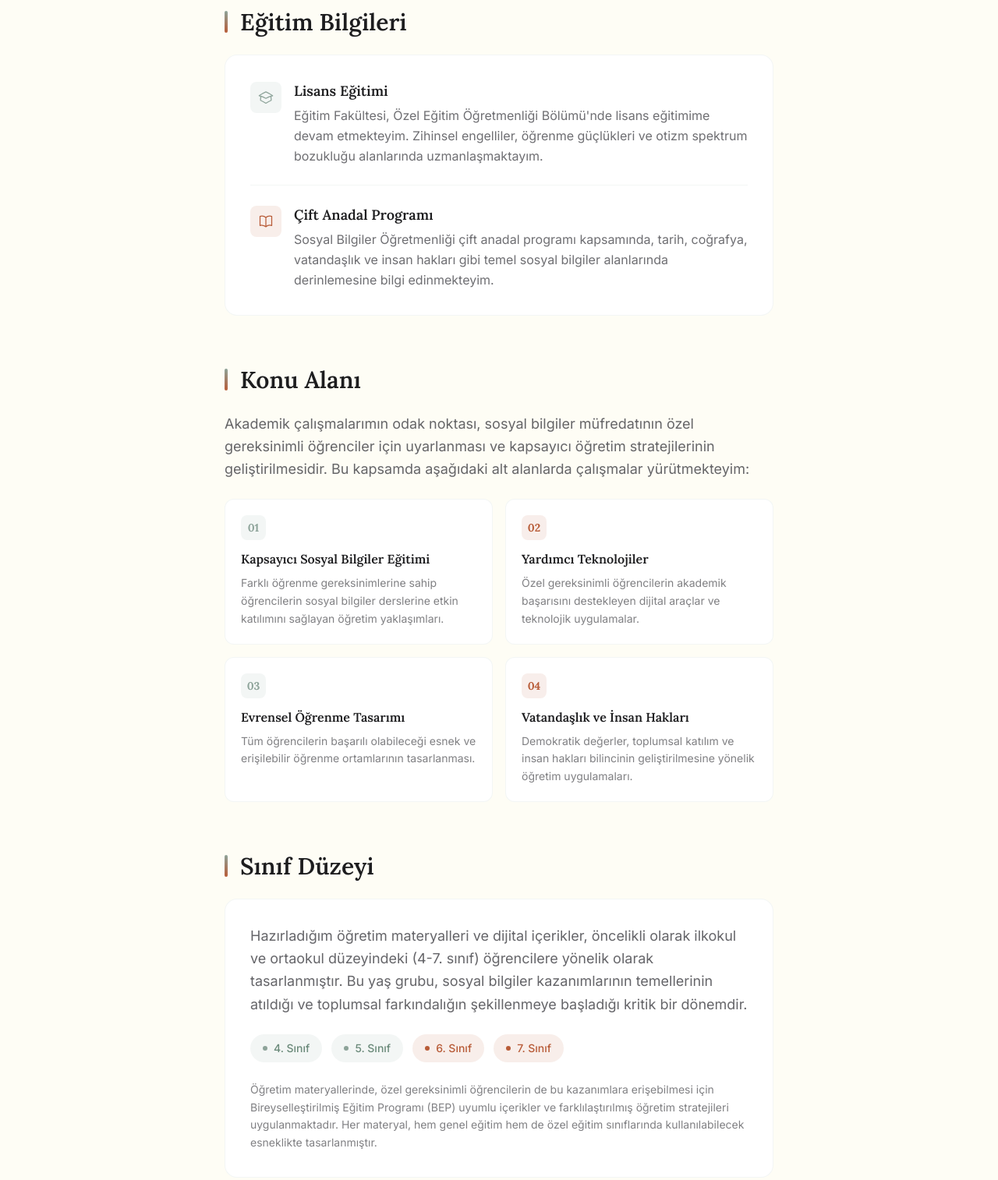
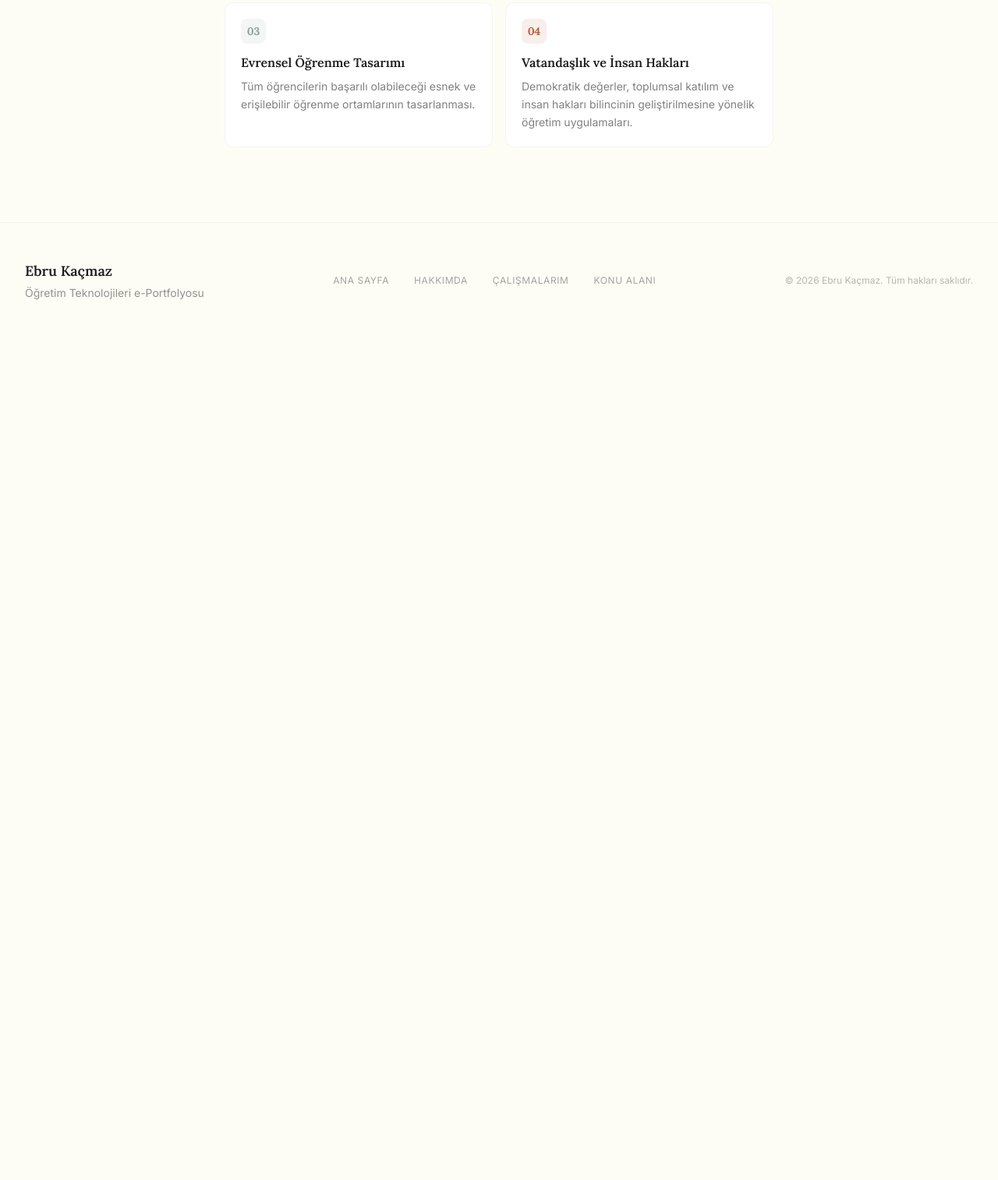
Before and after one commit to ebrukacmaz/portfolio, a plain HTML site: page subject.html in a window 1280 px wide. Shown: the part 780-2294 px from the top of the page at 78% size. After the commit the page ends 1214 px from the top, so only its background shows below. Drawn offline with nearby package versions, Linux system fonts and the light colour scheme.

Commit message:
Add files via upload

```diff
--- a/subject.html
+++ b/subject.html
@@ -1,13 +1,17 @@
 <!DOCTYPE html>
 <html lang="tr">
+
 <head>
     <meta charset="UTF-8">
     <meta name="viewport" content="width=device-width, initial-scale=1.0">
-    <meta name="description" content="Ebru Kaçmaz - Konu alanı, akademik çerçeve, eğitim bilgileri ve hedef sınıf düzeyi.">
+    <meta name="description"
+        content="Ebru Kaçmaz - Konu alanı, akademik çerçeve, eğitim bilgileri ve hedef sınıf düzeyi.">
     <title>Konu Alanı | Ebru Kaçmaz e-Portfolyo</title>
     <link rel="preconnect" href="https://fonts.googleapis.com">
     <link rel="preconnect" href="https://fonts.gstatic.com" crossorigin>
-    <link href="https://fonts.googleapis.com/css2?family=Inter:wght@300;400;500;600;700&family=Lora:ital,wght@0,400;0,500;0,600;0,700;1,400&display=swap" rel="stylesheet">
+    <link
+        href="https://fonts.googleapis.com/css2?family=Inter:wght@300;400;500;600;700&family=Lora:ital,wght@0,400;0,500;0,600;0,700;1,400&display=swap"
+        rel="stylesheet">
     <script src="https://cdn.tailwindcss.com"></script>
     <script>
         tailwind.config = {
@@ -18,13 +22,14 @@
                         sage: '#8DA399', 'sage-light': '#A8BFB3', 'sage-dark': '#6B8A7A',
                         terracotta: '#B85C38', 'terracotta-light': '#D4845F',
                     },
-                    fontFamily: { lora: ['Lora','serif'], inter: ['Inter','sans-serif'] },
+                    fontFamily: { lora: ['Lora', 'serif'], inter: ['Inter', 'sans-serif'] },
                 }
             }
         }
     </script>
     <link rel="stylesheet" href="style.css">
 </head>
+
 <body class="min-h-screen bg-cream text-dark-gray font-inter">
 
     <!-- NAVBAR -->
@@ -32,15 +37,21 @@
         <div class="max-w-7xl mx-auto px-6 lg:px-8">
             <div class="flex items-center justify-between h-20">
                 <a href="index.html" class="flex items-center group outline-none">
-                    <img src="ebrulogo.svg" alt="Ebru Kaçmaz Logo" class="h-10 md:h-12 lg:h-14 w-auto transition-transform duration-300 group-hover:scale-105" />
+                    <img src="ebrulogo.svg" alt="Ebru Kaçmaz Logo"
+                        class="h-14 md:h-16 lg:h-[72px] w-auto transition-transform duration-300 group-hover:scale-105" />
                 </a>
                 <div class="hidden md:flex items-center gap-10">
-                    <a href="index.html" class="nav-link text-sm font-medium text-dark-gray tracking-wide uppercase">Ana Sayfa</a>
-                    <a href="about.html" class="nav-link text-sm font-medium text-dark-gray tracking-wide uppercase">Hakkımda</a>
-                    <a href="works.html" class="nav-link text-sm font-medium text-dark-gray tracking-wide uppercase">Çalışmalarım</a>
-                    <a href="subject.html" class="nav-link active text-sm font-medium text-charcoal tracking-wide uppercase">Konu Alanı</a>
+                    <a href="index.html" class="nav-link text-sm font-medium text-dark-gray tracking-wide uppercase">Ana
+                        Sayfa</a>
+                    <a href="about.html"
+                        class="nav-link text-sm font-medium text-dark-gray tracking-wide uppercase">Hakkımda</a>
+                    <a href="works.html"
+                        class="nav-link text-sm font-medium text-dark-gray tracking-wide uppercase">Çalışmalarım</a>
+                    <a href="subject.html"
+                        class="nav-link active text-sm font-medium text-charcoal tracking-wide uppercase">Konu Alanı</a>
                 </div>
-                <button id="mobile-toggle" class="md:hidden flex flex-col gap-1.5 p-2" aria-label="Menü" aria-expanded="false">
+                <button id="mobile-toggle" class="md:hidden flex flex-col gap-1.5 p-2" aria-label="Menü"
+                    aria-expanded="false">
                     <span class="bar w-6 h-0.5 bg-charcoal transition-all duration-300 origin-center"></span>
                     <span class="bar w-6 h-0.5 bg-charcoal transition-all duration-300"></span>
                     <span class="bar w-6 h-0.5 bg-charcoal transition-all duration-300 origin-center"></span>
@@ -49,10 +60,14 @@
         </div>
         <div id="mobile-menu" class="mobile-menu md:hidden bg-cream/95 backdrop-blur-md border-t border-sage/10">
             <div class="px-6 py-4 flex flex-col gap-4">
-                <a href="index.html" class="text-sm font-medium text-dark-gray tracking-wide uppercase py-2">Ana Sayfa</a>
-                <a href="about.html" class="text-sm font-medium text-dark-gray tracking-wide uppercase py-2">Hakkımda</a>
-                <a href="works.html" class="text-sm font-medium text-dark-gray tracking-wide uppercase py-2">Çalışmalarım</a>
-                <a href="subject.html" class="text-sm font-medium text-charcoal tracking-wide uppercase py-2">Konu Alanı</a>
+                <a href="index.html" class="text-sm font-medium text-dark-gray tracking-wide uppercase py-2">Ana
+                    Sayfa</a>
+                <a href="about.html"
+                    class="text-sm font-medium text-dark-gray tracking-wide uppercase py-2">Hakkımda</a>
+                <a href="works.html"
+                    class="text-sm font-medium text-dark-gray tracking-wide uppercase py-2">Çalışmalarım</a>
+                <a href="subject.html" class="text-sm font-medium text-charcoal tracking-wide uppercase py-2">Konu
+                    Alanı</a>
             </div>
         </div>
     </nav>
@@ -71,7 +86,9 @@
         </div>
     </header>
 
-    <div class="max-w-7xl mx-auto px-6 lg:px-8"><div class="h-px bg-gradient-to-r from-transparent via-sage/30 to-transparent"></div></div>
+    <div class="max-w-7xl mx-auto px-6 lg:px-8">
+        <div class="h-px bg-gradient-to-r from-transparent via-sage/30 to-transparent"></div>
+    </div>
 
     <!-- MAIN CONTENT -->
     <main class="py-16 md:py-24">
@@ -80,107 +97,52 @@
             <!-- Introduction -->
             <article class="space-y-16 fade-in-up">
 
-                <section>
-                    <p class="text-lg leading-relaxed text-dark-gray/85 mb-6">
-                        Eğitim yolculuğumda, sosyal bilgiler öğretmenliği ile özel eğitim öğretmenliği alanlarını bir arada yürütmenin bana kazandırdığı en değerli perspektif, her öğrencinin toplumsal yaşama tam ve eşit katılım hakkına sahip olduğu bilincidir. Bu iki disiplinin kesişim noktasında, kapsayıcı ve erişilebilir öğretim uygulamaları geliştirmek temel akademik hedefim olmuştur.
-                    </p>
-                    <p class="text-lg leading-relaxed text-dark-gray/85">
-                        Sosyal bilgiler eğitimi, bireylerin toplumsal, tarihsel ve coğrafi okuryazarlığını geliştirirken; özel eğitim, bireysel farklılıkları merkeze alan pedagojik yaklaşımlar sunmaktadır. Bu iki alanın entegrasyonu, tüm öğrencilerin sosyal bilgiler kazanımlarına ulaşabilmesi için evrensel tasarım ilkeleriyle desteklenen bir öğretim çerçevesi oluşturmaktadır.
-                    </p>
-                </section>
-
-                <!-- Eğitim Bilgileri -->
-                <section>
-                    <h2 class="font-lora text-2xl md:text-3xl font-semibold text-charcoal mb-6 accent-bar">Eğitim Bilgileri</h2>
-                    <div class="bg-white rounded-2xl border border-sage/10 p-8 space-y-6">
-                        <div class="flex items-start gap-4">
-                            <div class="w-10 h-10 bg-sage/10 rounded-lg flex items-center justify-center flex-shrink-0 mt-0.5">
-                                <svg class="w-5 h-5 text-sage" fill="none" stroke="currentColor" viewBox="0 0 24 24"><path stroke-linecap="round" stroke-linejoin="round" stroke-width="1.5" d="M4.26 10.147a60.436 60.436 0 00-.491 6.347A48.627 48.627 0 0112 20.904a48.627 48.627 0 018.232-4.41 60.46 60.46 0 00-.491-6.347m-15.482 0a50.57 50.57 0 00-2.658-.813A59.905 59.905 0 0112 3.493a59.902 59.902 0 0110.399 5.84c-.896.248-1.783.52-2.658.814m-15.482 0A50.697 50.697 0 0112 13.489a50.702 50.702 0 017.74-3.342"/></svg>
-                            </div>
-                            <div>
-                                <h3 class="font-lora text-lg font-semibold text-charcoal mb-1">Lisans Eğitimi</h3>
-                                <p class="text-dark-gray/80 leading-relaxed">Eğitim Fakültesi, Özel Eğitim Öğretmenliği Bölümü'nde lisans eğitimime devam etmekteyim. Zihinsel engelliler, öğrenme güçlükleri ve otizm spektrum bozukluğu alanlarında uzmanlaşmaktayım.</p>
-                            </div>
-                        </div>
-                        <div class="h-px bg-sage/10"></div>
-                        <div class="flex items-start gap-4">
-                            <div class="w-10 h-10 bg-terracotta/10 rounded-lg flex items-center justify-center flex-shrink-0 mt-0.5">
-                                <svg class="w-5 h-5 text-terracotta" fill="none" stroke="currentColor" viewBox="0 0 24 24"><path stroke-linecap="round" stroke-linejoin="round" stroke-width="1.5" d="M12 6.042A8.967 8.967 0 006 3.75c-1.052 0-2.062.18-3 .512v14.25A8.987 8.987 0 016 18c2.305 0 4.408.867 6 2.292m0-14.25a8.966 8.966 0 016-2.292c1.052 0 2.062.18 3 .512v14.25A8.987 8.987 0 0018 18a8.967 8.967 0 00-6 2.292m0-14.25v14.25"/></svg>
-                            </div>
-                            <div>
-                                <h3 class="font-lora text-lg font-semibold text-charcoal mb-1">Çift Anadal Programı</h3>
-                                <p class="text-dark-gray/80 leading-relaxed">Sosyal Bilgiler Öğretmenliği çift anadal programı kapsamında, tarih, coğrafya, vatandaşlık ve insan hakları gibi temel sosyal bilgiler alanlarında derinlemesine bilgi edinmekteyim.</p>
-                            </div>
-                        </div>
-                    </div>
-                </section>
-
                 <!-- Konu Alanı -->
                 <section>
-                    <h2 class="font-lora text-2xl md:text-3xl font-semibold text-charcoal mb-6 accent-bar">Konu Alanı</h2>
+                    <h2 class="font-lora text-2xl md:text-3xl font-semibold text-charcoal mb-6 accent-bar">Konu Alanı
+                    </h2>
                     <p class="text-lg leading-relaxed text-dark-gray/85 mb-6">
-                        Akademik çalışmalarımın odak noktası, sosyal bilgiler müfredatının özel gereksinimli öğrenciler için uyarlanması ve kapsayıcı öğretim stratejilerinin geliştirilmesidir. Bu kapsamda aşağıdaki alt alanlarda çalışmalar yürütmekteyim:
+                        Akademik çalışmalarımın odak noktası, sosyal bilgiler müfredatının özel gereksinimli öğrenciler
+                        için uyarlanması ve kapsayıcı öğretim stratejilerinin geliştirilmesidir. Bu kapsamda aşağıdaki
+                        alt alanlarda çalışmalar yürütmekteyim:
                     </p>
                     <div class="grid grid-cols-1 sm:grid-cols-2 gap-4">
                         <div class="bg-white rounded-xl border border-sage/10 p-5 card-hover">
                             <div class="w-8 h-8 bg-sage/10 rounded-lg flex items-center justify-center mb-3">
                                 <span class="font-lora text-sm font-bold text-sage">01</span>
                             </div>
-                            <h4 class="font-lora text-base font-semibold text-charcoal mb-2">Kapsayıcı Sosyal Bilgiler Eğitimi</h4>
-                            <p class="text-sm text-dark-gray/70 leading-relaxed">Farklı öğrenme gereksinimlerine sahip öğrencilerin sosyal bilgiler derslerine etkin katılımını sağlayan öğretim yaklaşımları.</p>
+                            <h4 class="font-lora text-base font-semibold text-charcoal mb-2">Kapsayıcı Sosyal Bilgiler
+                                Eğitimi</h4>
+                            <p class="text-sm text-dark-gray/70 leading-relaxed">Farklı öğrenme gereksinimlerine sahip
+                                öğrencilerin sosyal bilgiler derslerine etkin katılımını sağlayan öğretim yaklaşımları.
+                            </p>
                         </div>
                         <div class="bg-white rounded-xl border border-sage/10 p-5 card-hover">
                             <div class="w-8 h-8 bg-terracotta/10 rounded-lg flex items-center justify-center mb-3">
                                 <span class="font-lora text-sm font-bold text-terracotta">02</span>
                             </div>
                             <h4 class="font-lora text-base font-semibold text-charcoal mb-2">Yardımcı Teknolojiler</h4>
-                            <p class="text-sm text-dark-gray/70 leading-relaxed">Özel gereksinimli öğrencilerin akademik başarısını destekleyen dijital araçlar ve teknolojik uygulamalar.</p>
+                            <p class="text-sm text-dark-gray/70 leading-relaxed">Özel gereksinimli öğrencilerin akademik
+                                başarısını destekleyen dijital araçlar ve teknolojik uygulamalar.</p>
                         </div>
                         <div class="bg-white rounded-xl border border-sage/10 p-5 card-hover">
                             <div class="w-8 h-8 bg-sage/10 rounded-lg flex items-center justify-center mb-3">
                                 <span class="font-lora text-sm font-bold text-sage">03</span>
                             </div>
-                            <h4 class="font-lora text-base font-semibold text-charcoal mb-2">Evrensel Öğrenme Tasarımı</h4>
-                            <p class="text-sm text-dark-gray/70 leading-relaxed">Tüm öğrencilerin başarılı olabileceği esnek ve erişilebilir öğrenme ortamlarının tasarlanması.</p>
+                            <h4 class="font-lora text-base font-semibold text-charcoal mb-2">Evrensel Öğrenme Tasarımı
+                            </h4>
+                            <p class="text-sm text-dark-gray/70 leading-relaxed">Tüm öğrencilerin başarılı olabileceği
+                                esnek ve erişilebilir öğrenme ortamlarının tasarlanması.</p>
                         </div>
                         <div class="bg-white rounded-xl border border-sage/10 p-5 card-hover">
                             <div class="w-8 h-8 bg-terracotta/10 rounded-lg flex items-center justify-center mb-3">
                                 <span class="font-lora text-sm font-bold text-terracotta">04</span>
                             </div>
-                            <h4 class="font-lora text-base font-semibold text-charcoal mb-2">Vatandaşlık ve İnsan Hakları</h4>
-                            <p class="text-sm text-dark-gray/70 leading-relaxed">Demokratik değerler, toplumsal katılım ve insan hakları bilincinin geliştirilmesine yönelik öğretim uygulamaları.</p>
+                            <h4 class="font-lora text-base font-semibold text-charcoal mb-2">Vatandaşlık ve İnsan
+                                Hakları</h4>
+                            <p class="text-sm text-dark-gray/70 leading-relaxed">Demokratik değerler, toplumsal katılım
+                                ve insan hakları bilincinin geliştirilmesine yönelik öğretim uygulamaları.</p>
                         </div>
-                    </div>
-                </section>
-
-                <!-- Sınıf Düzeyi -->
-                <section>
-                    <h2 class="font-lora text-2xl md:text-3xl font-semibold text-charcoal mb-6 accent-bar">Sınıf Düzeyi</h2>
-                    <div class="bg-white rounded-2xl border border-sage/10 p-8">
-                        <p class="text-lg leading-relaxed text-dark-gray/85 mb-6">
-                            Hazırladığım öğretim materyalleri ve dijital içerikler, öncelikli olarak ilkokul ve ortaokul düzeyindeki (4-7. sınıf) öğrencilere yönelik olarak tasarlanmıştır. Bu yaş grubu, sosyal bilgiler kazanımlarının temellerinin atıldığı ve toplumsal farkındalığın şekillenmeye başladığı kritik bir dönemdir.
-                        </p>
-                        <div class="flex flex-wrap gap-3">
-                            <span class="inline-flex items-center gap-2 bg-sage/10 text-sage-dark px-4 py-2 rounded-full text-sm font-medium">
-                                <span class="w-1.5 h-1.5 bg-sage rounded-full"></span>
-                                4. Sınıf
-                            </span>
-                            <span class="inline-flex items-center gap-2 bg-sage/10 text-sage-dark px-4 py-2 rounded-full text-sm font-medium">
-                                <span class="w-1.5 h-1.5 bg-sage rounded-full"></span>
-                                5. Sınıf
-                            </span>
-                            <span class="inline-flex items-center gap-2 bg-terracotta/10 text-terracotta px-4 py-2 rounded-full text-sm font-medium">
-                                <span class="w-1.5 h-1.5 bg-terracotta rounded-full"></span>
-                                6. Sınıf
-                            </span>
-                            <span class="inline-flex items-center gap-2 bg-terracotta/10 text-terracotta px-4 py-2 rounded-full text-sm font-medium">
-                                <span class="w-1.5 h-1.5 bg-terracotta rounded-full"></span>
-                                7. Sınıf
-                            </span>
-                        </div>
-                        <p class="text-dark-gray/70 leading-relaxed mt-6 text-sm">
-                            Öğretim materyallerinde, özel gereksinimli öğrencilerin de bu kazanımlara erişebilmesi için Bireyselleştirilmiş Eğitim Programı (BEP) uyumlu içerikler ve farklılaştırılmış öğretim stratejileri uygulanmaktadır. Her materyal, hem genel eğitim hem de özel eğitim sınıflarında kullanılabilecek esneklikte tasarlanmıştır.
-                        </p>
                     </div>
                 </section>
 
@@ -197,10 +159,16 @@
                     <span class="text-sm text-dark-gray/60">Öğretim Teknolojileri e-Portfolyosu</span>
                 </div>
                 <div class="flex flex-wrap justify-center items-center gap-x-4 gap-y-2 md:gap-8">
-                    <a href="index.html" class="text-xs text-dark-gray/50 hover:text-sage transition-colors uppercase tracking-wider">Ana Sayfa</a>
-                    <a href="about.html" class="text-xs text-dark-gray/50 hover:text-sage transition-colors uppercase tracking-wider">Hakkımda</a>
-                    <a href="works.html" class="text-xs text-dark-gray/50 hover:text-sage transition-colors uppercase tracking-wider">Çalışmalarım</a>
-                    <a href="subject.html" class="text-xs text-dark-gray/50 hover:text-sage transition-colors uppercase tracking-wider">Konu Alanı</a>
+                    <a href="index.html"
+                        class="text-xs text-dark-gray/50 hover:text-sage transition-colors uppercase tracking-wider">Ana
+                        Sayfa</a>
+                    <a href="about.html"
+                        class="text-xs text-dark-gray/50 hover:text-sage transition-colors uppercase tracking-wider">Hakkımda</a>
+                    <a href="works.html"
+                        class="text-xs text-dark-gray/50 hover:text-sage transition-colors uppercase tracking-wider">Çalışmalarım</a>
+                    <a href="subject.html"
+                        class="text-xs text-dark-gray/50 hover:text-sage transition-colors uppercase tracking-wider">Konu
+                        Alanı</a>
                 </div>
                 <p class="text-xs text-dark-gray/40">&copy; 2026 Ebru Kaçmaz. Tüm hakları saklıdır.</p>
             </div>
@@ -209,4 +177,5 @@
 
     <script src="main.js"></script>
 </body>
+
 </html>
```
